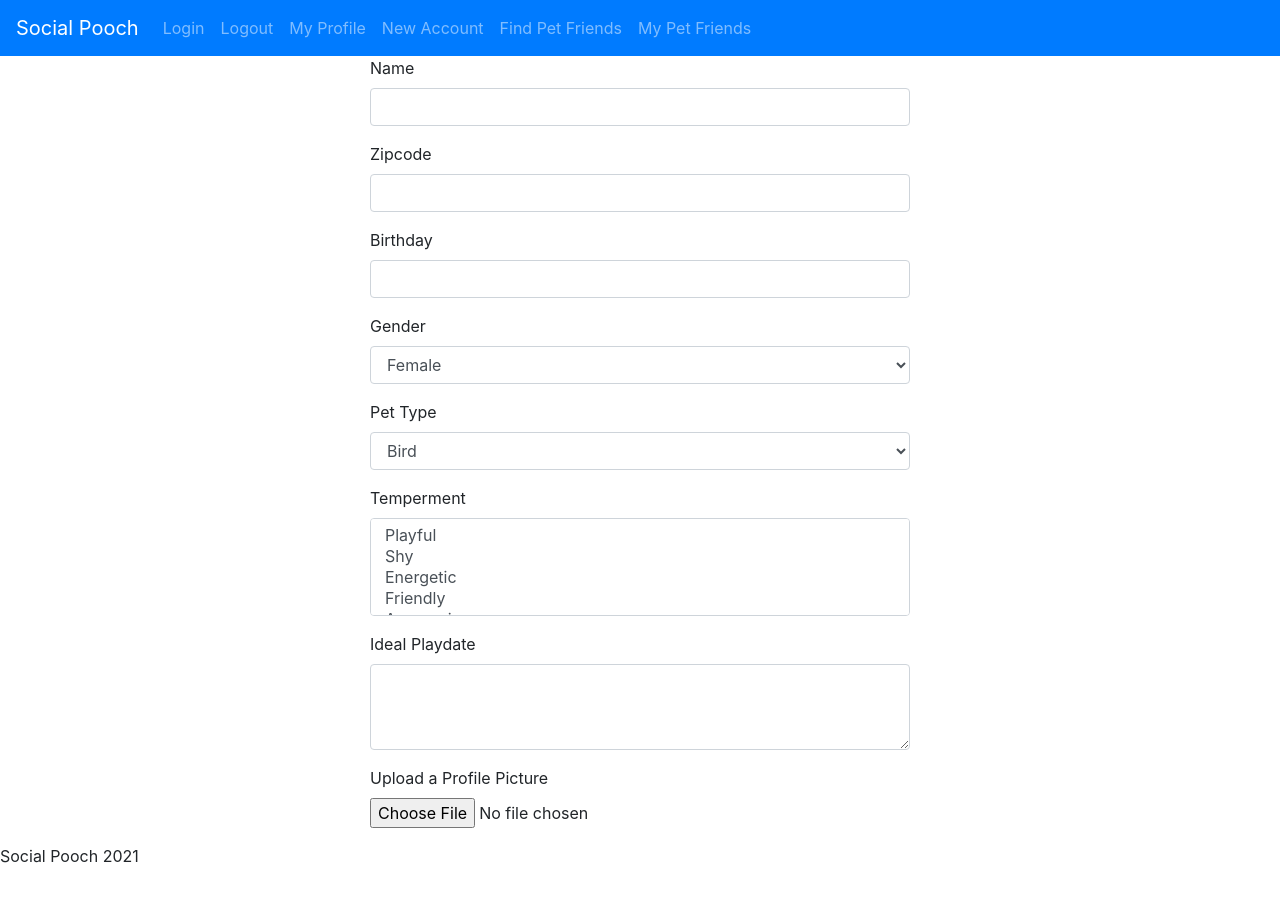
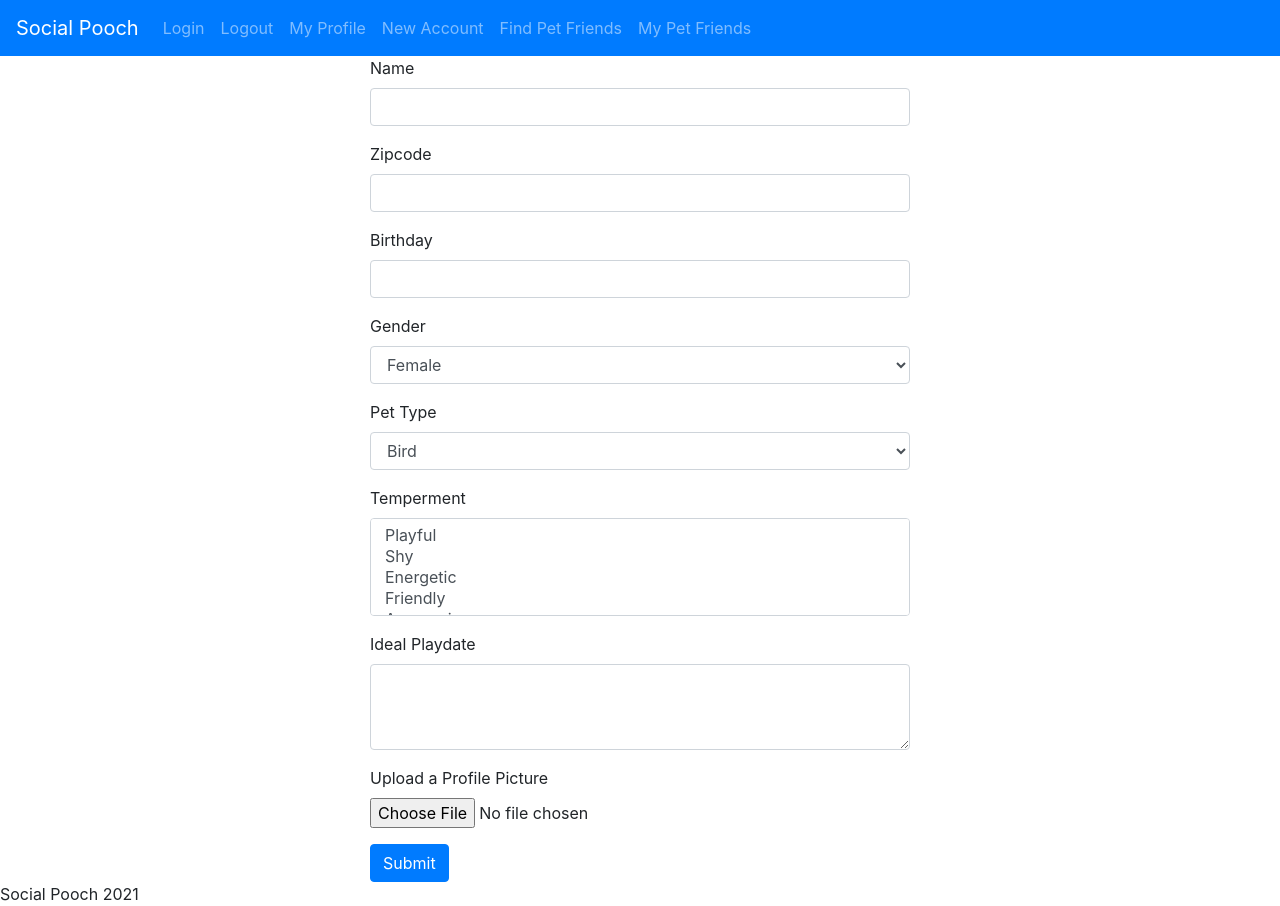
Before and after one commit to mklakhan/social-pooch, a React (Create React App) app in the folder client/: page /profile in a window 1280 px wide. Before the commit the page ends 868 px from the top, so only its background shows below. Built offline with nearby package versions, Linux system fonts and the light colour scheme.

Commit message:
updates to profile.js in components

```diff
--- a/client/src/components/Profile.js
+++ b/client/src/components/Profile.js
@@ -71,6 +71,10 @@ export default function Profile() {
                         </Form.Group>
 
                     </Form>
+
+                    <Button variant="primary" type="submit">
+                            Submit
+                    </Button>
                 </Col>
             </Row>
         </Container>
```
